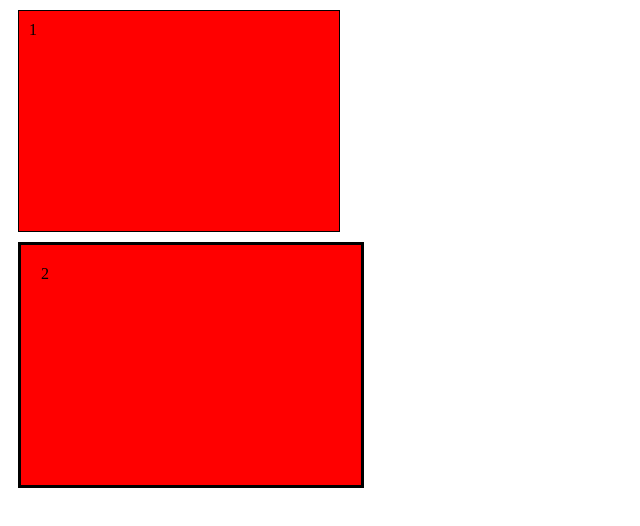
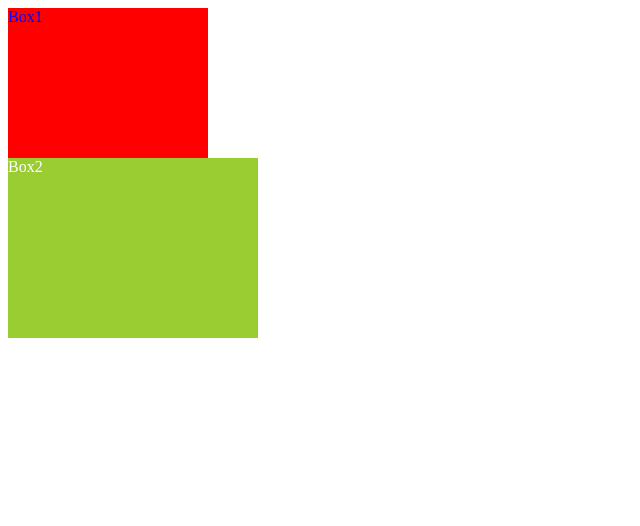
Before and after one commit to KRK224/Practice-Zone, a plain HTML site: page web/HEROPY/CSS_Example/css_index.html in a window 1280 px wide. Shown: the whole page, without its empty margins (0-640 px from the left). Drawn offline with Linux system fonts and the light colour scheme.

Commit message:
Github Header 만들기

```diff
--- a/web/HEROPY/CSS_Example/css_index.html
+++ b/web/HEROPY/CSS_Example/css_index.html
@@ -6,8 +6,8 @@
     <link rel="stylesheet" href="./main.css">
 </head>
 <body>
-    <div class="box">1</div>
-    <div class="box box2">2</div>
+    <div class="box1">Box1</div>
+    <div class="box2">Box2</div>
 
 </body>
 </html>
--- a/web/HEROPY/CSS_Example/main.css
+++ b/web/HEROPY/CSS_Example/main.css
@@ -6,6 +6,7 @@
     color: blue;
 }
 
+/*
 div {
     width: 200px;
     height: 150px;
@@ -26,15 +27,19 @@ div {
     padding-left: 10px;
 
 }
+*/
 
-.box {
-    width: 300px;
-    height: 200px;
+.box1 {
+    width: 200px;
+    height: 150px;
     background: red;
-    margin: 10px;
+    color: blue;
+
 }
 
 .box2 {
-    padding: 20px;
-    border: 3px solid black;
+    width: 250px;
+    height: 180px;
+    background-color: yellowgreen;
+    color: white;
 }
--- /dev/null
+++ b/web/HEROPY/HTML_Example/main.css
@@ -0,0 +1,41 @@
+body {
+    margin: 0;
+    padding: 0;
+    /*브라우저별 마진 패딩 설정 초기화*/
+}
+
+.header {
+    /*
+
+    기본적으로 설정된 사이즈가 존재.
+    width: auto; // auto가 default를 의미함.
+    height: auto;
+
+    <div>
+    width: 100%; // block 레벨 알지?
+    height: auto; // 들어있는 값에 따라 자동으로 늘어남.
+
+    */
+
+
+    background: yellowgreen;
+
+}
+
+.container {
+    width: 980px;
+    margin: auto;
+    background: tomato;
+}
+
+.container-left {
+
+}
+
+.logo {
+
+}
+
+.menu {
+
+}
```
Also changed, not shown: web/HEROPY/HTML_Example/index.html (+1 -1 lines).
